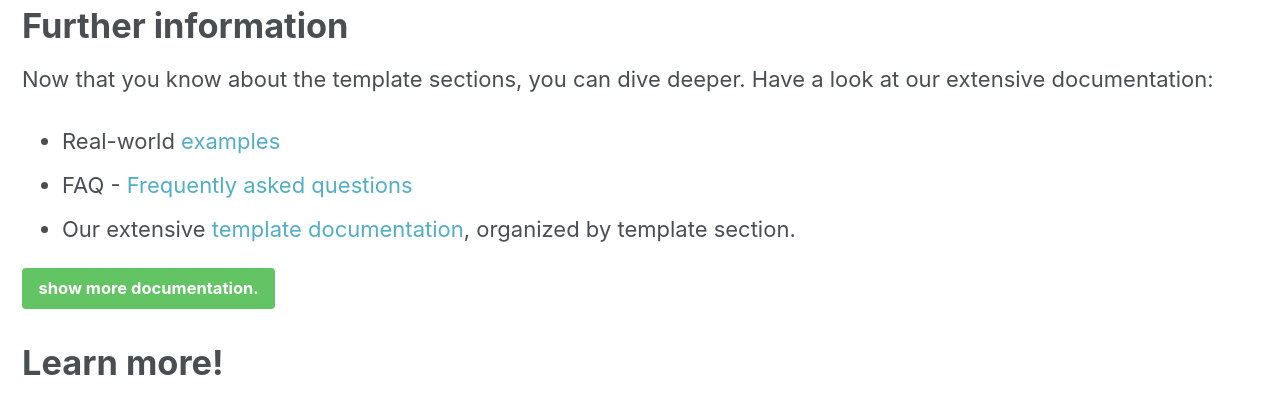
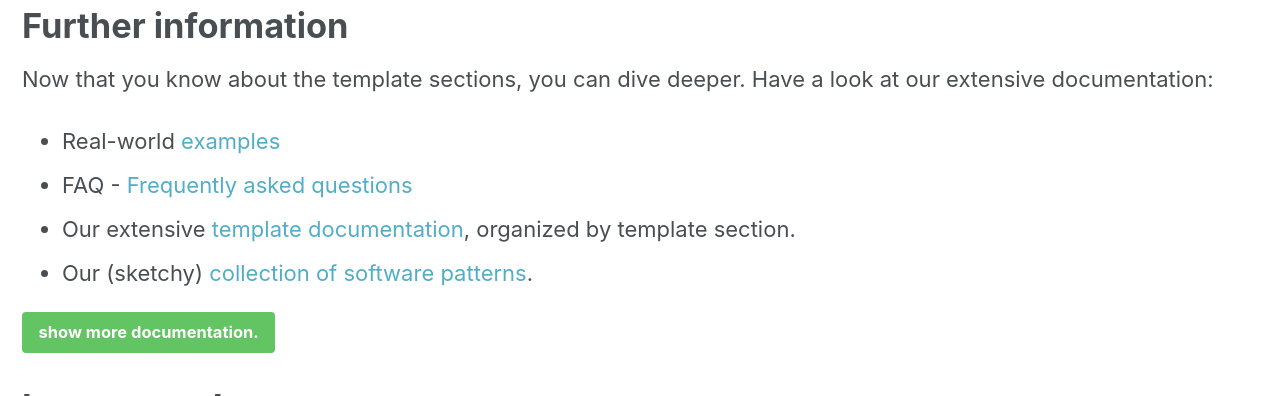
Before and after one commit to arc42/arc42.org-site, a Jekyll site: the page built from _pages/overview.md, in a window 1280 px wide and 900 px high, scrolled down 6846 px, cut to the strip 0-396 px from the top of the window. Built offline with Jekyll 4.4.1, drawn with Linux system fonts in a browser that asks for light colours; comment, search, counter and statistics services are not loaded.

Commit message:
added link to patterns website

```diff
--- a/_pages/overview.md
+++ b/_pages/overview.md
@@ -172,6 +172,7 @@ Now that you know about the template sections, you can dive deeper. Have a look
 * Real-world [examples](/examples)
 * FAQ - [Frequently asked questions](http://faq.arc42.org)
 * Our extensive [template documentation](http://docs.arc42.org), organized by template section.
+* Our (sketchy) [collection of software patterns](http://patterns.arc42.org).
 
 <a href="/documentation" class="btn btn--success">show more documentation.</a>
 
```
